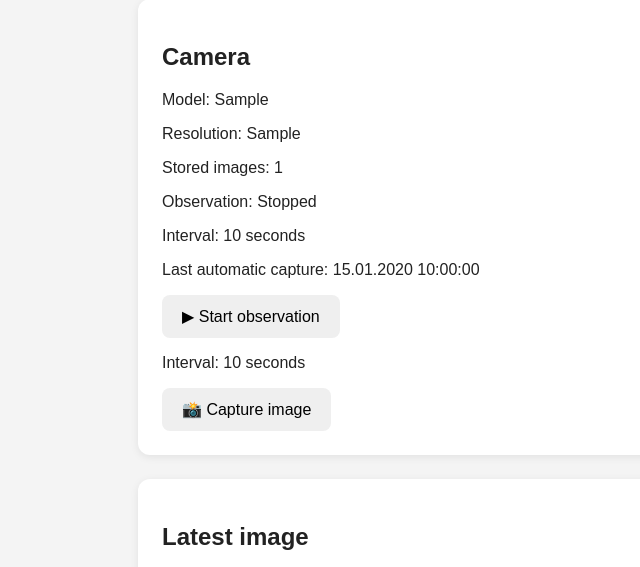
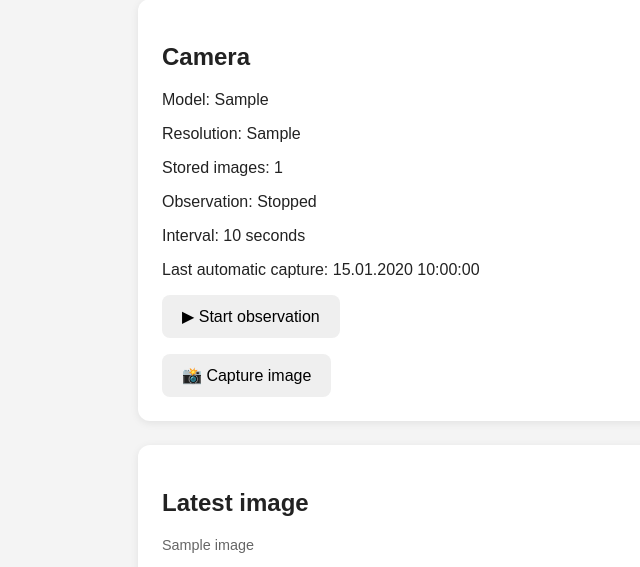
Before and after one commit to kaulketh/BirdPi, a Python web app: template src/birdpi/templates/index.html in a window 1280 px wide. Shown: the part 449-1016 px from the top of the page, without its empty margins (2-642 px from the left). Run offline with Jinja, Linux system fonts and the light colour scheme; the template is opened without the code that fills it: most values are stand-ins (such as "Sample title", 1, 10 or a date in 2020).

Commit message:
Remove redundant observation interval display from index template

```diff
--- a/src/birdpi/templates/index.html
+++ b/src/birdpi/templates/index.html
@@ -60,8 +60,6 @@
 
     {% endif %}
 
-    <p>Interval: {{ observation_interval }} seconds</p>
-
     <form
             class="capture-form"
             action="{{ url_for('web.capture') }}"
```
